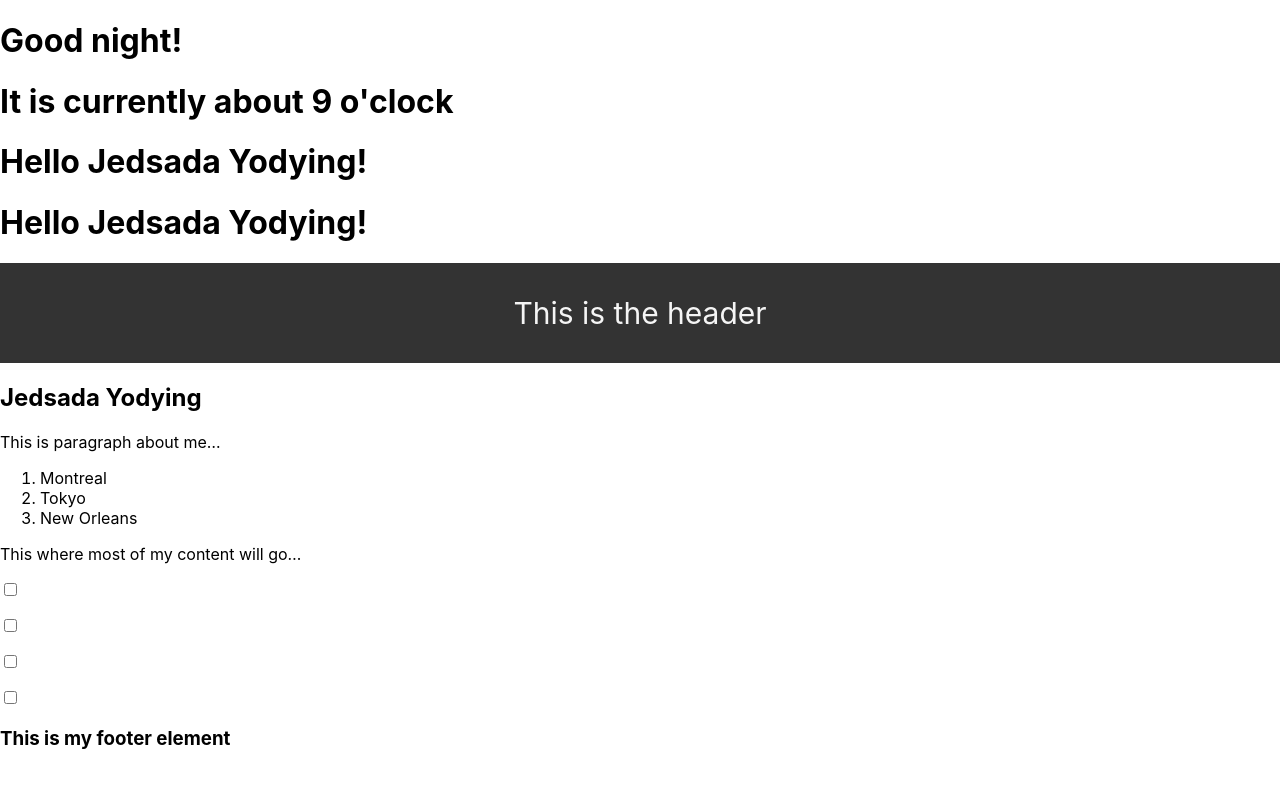
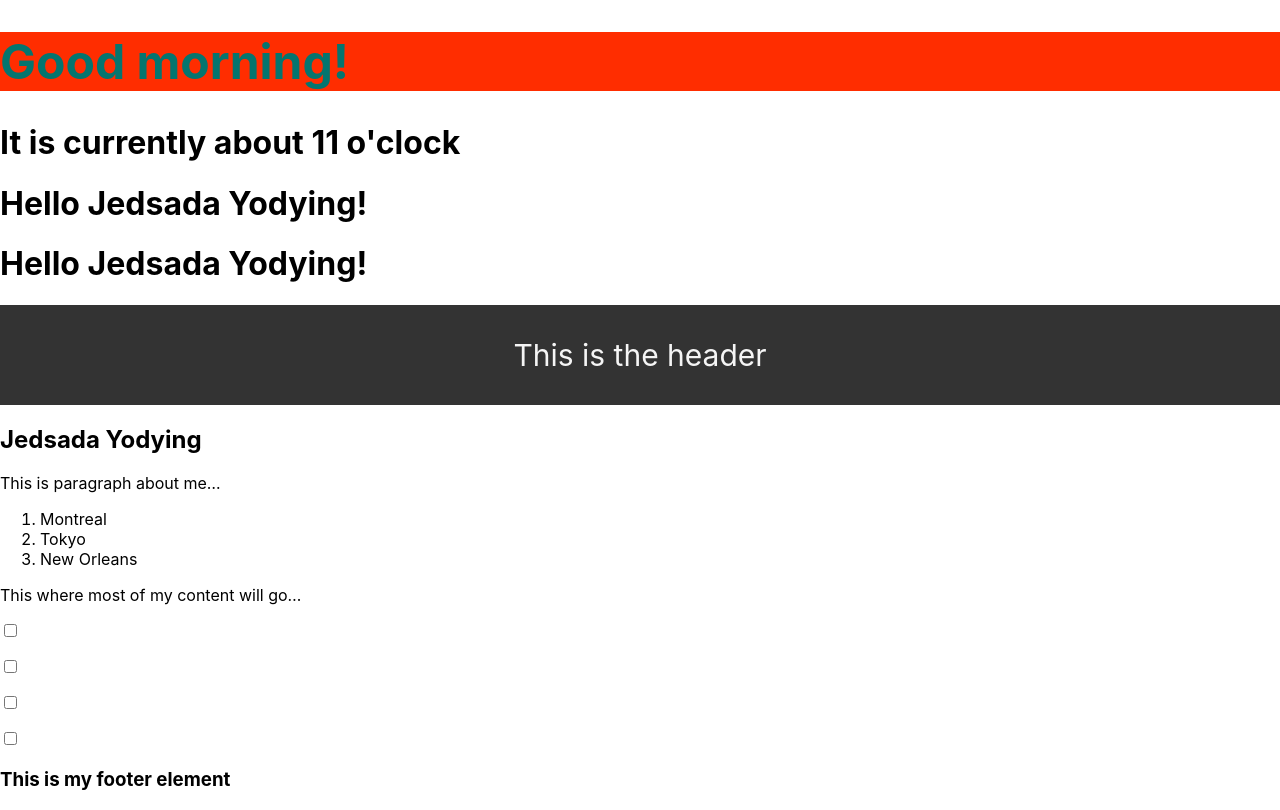
Before and after one commit to jyodying/my-react-app, a React (Create React App) app: page / in a window 1280 px wide. Built offline with nearby package versions, Linux system fonts and the light colour scheme.

Commit message:
Inline Styles with the Style Property

```diff
--- a/src/App.js
+++ b/src/App.js
@@ -36,22 +36,31 @@ class Appx extends Component {
 function App() {
   const firstName = "Jedsada";
   const lastName = "Yodying";
-  const date = new Date();
+  const date = new Date(2018, 4, 10, 11, 56);
   const hours = date.getHours();
   let timeOfDay;
+  const h1Styles = {
+    color: "#FF8C00",
+    backgroundColor: "#FF2D00",
+    fontSize: "48px"
+  }
 
   if (hours < 12) {
-    timeOfDay = "morning"
+    timeOfDay = "morning";
+    h1Styles.color = "#04756F"
   } else if (hours >= 12 && hours < 17) {
-    timeOfDay = "afternoon"
+    timeOfDay = "afternoon";
+    h1Styles.color = "#2E0927"
   } else {
-    timeOfDay = "night"
+    timeOfDay = "night";
+    h1Styles.color = "#D90000"
   }
+
 
 
   return (
     <div>
-      <h1>Good {timeOfDay}!</h1>
+      <h1 style={h1Styles}>Good {timeOfDay}!</h1>
       <h1>It is currently about {date.getHours() % 12} o'clock</h1>
       <h1>Hello {firstName + " " + lastName}!</h1>
       <h1>Hello {`${firstName} ${lastName}`}!</h1>
@@ -59,7 +68,7 @@ function App() {
       <Navbar />
       <MainContent />
       <Footer />
-    </div>
+    </div >
   )
 
 }
```
